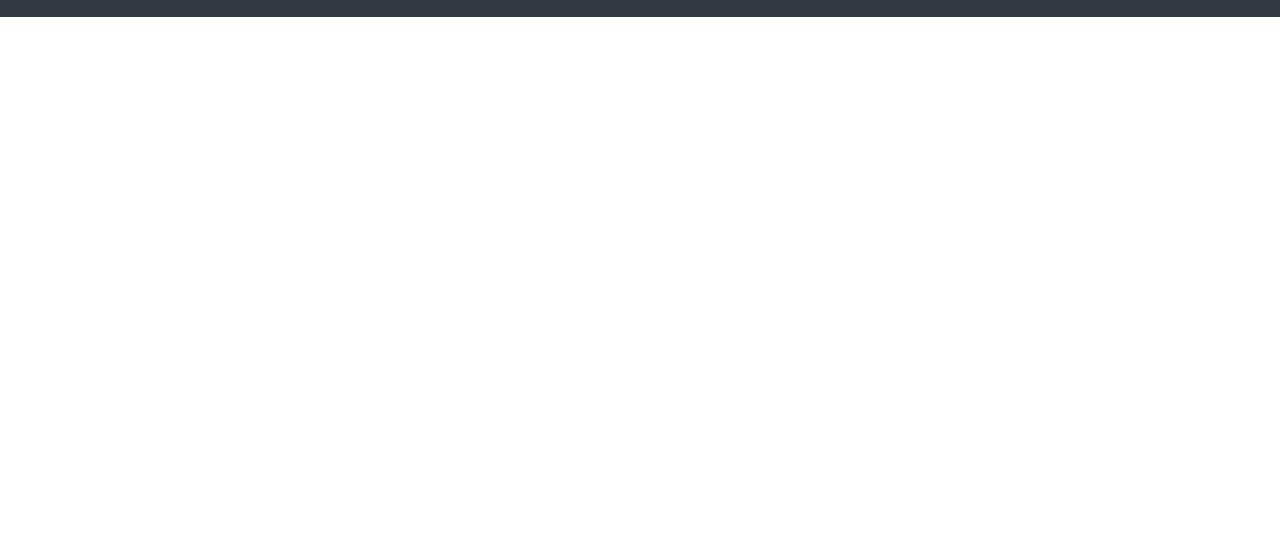
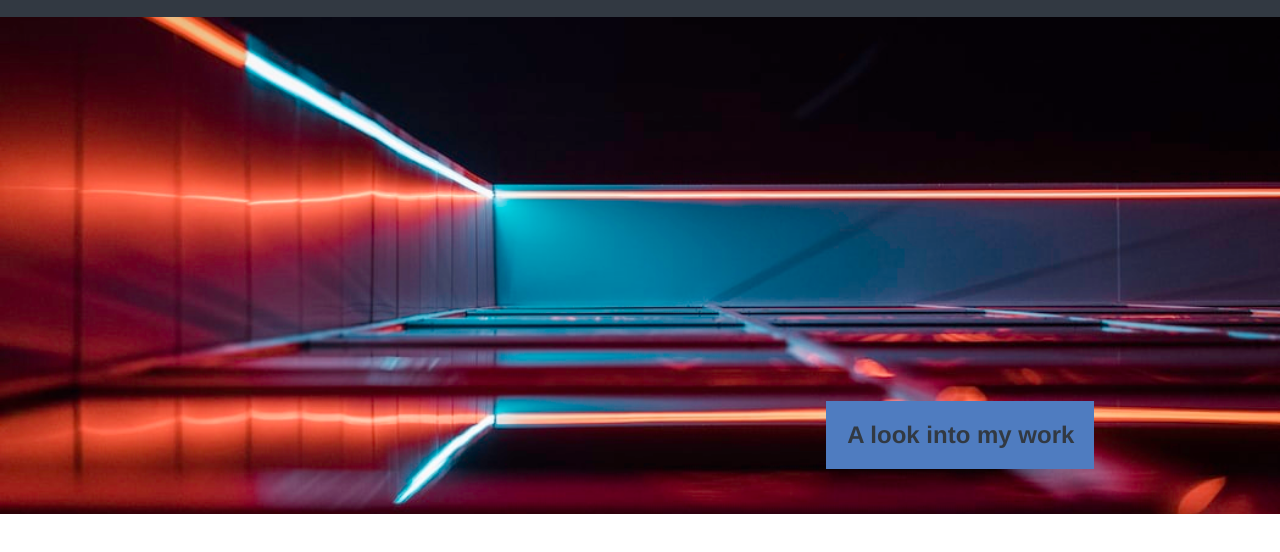
Before and after one commit to JonathanSaunders98/portfolio, a plain HTML site: page index.html in a window 1280 px wide. Shown: the part 60-612 px from the top of the page. Drawn offline with Linux system fonts and the light colour scheme.

Commit message:
added hero and header

```diff
--- a/assets/style.css
+++ b/assets/style.css
@@ -19,9 +19,9 @@ header {
 }
 
 header h1 {
+    color: #323942;
     font-weight: bold;
     font-size: 36 px;
-    color: #4f7cc0;
     margin: 0;
 }
 
@@ -47,3 +47,27 @@ header nav ul li a {
     font-weight: lighter;
     font-size: 1.55vw;
 }
+
+/* Hero */
+
+.hero {
+    background-image: url("./images/skyline.jpg");
+    background-size: cover;
+    background-position: center;
+    display: flex;
+    justify-content: center;
+    flex-wrap: wrap;
+}
+
+.hero-text {
+    background-color: #4f7cc0;
+    padding: 20px;
+    color: #323942;
+    font-weight: bolder;
+    width: 21%;
+    margin:30% 0 3.5% 50%;
+    display: flex;
+    justify-content: right;
+    align-items: flex-end;
+    flex-wrap: wrap;
+}
--- a/index.html
+++ b/index.html
@@ -33,3 +33,9 @@
               </ul>
           </nav>
         </header>
+
+        <section class="hero">
+           <div class="hero-text">
+             <h2>A look into my work</h2>
+           </div>
+        </section>
```
Also changed, not shown: assets/images/skyline.jpg (added), 1 other file.
